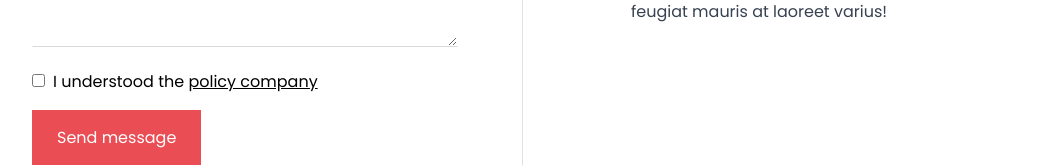
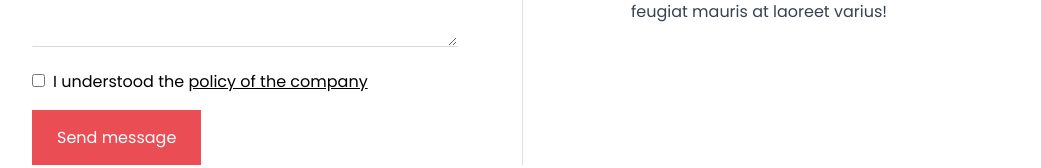
Before and after one commit to nastiko/react-form, a React (Create React App) app: page / in a window 1280 px wide. Shown: the part 622-790 px from the top of the page, without its empty margins (117-1158 px from the left). Built offline with nearby package versions, Linux system fonts and the light colour scheme; the HTML template or start-up script is replaced by a standard one.

Commit message:
added href via props, changed text for the link

```diff
--- a/src/App.js
+++ b/src/App.js
@@ -9,7 +9,7 @@ export default function App() {
             <div className="max-w-screen-xl mx-auto py-[112px]">
                 <Header />
                 <div className="max-w-screen-lg grid grid-cols-1 md:grid-cols-2 grid-rows-1 items-center gap-y-8 px-5 mx-auto">
-                    <Form />
+                    <Form src="https://anastasia.grinkevi.ch/" />
                     <Info />
                 </div>
             </div>
--- a/src/components/Form.js
+++ b/src/components/Form.js
@@ -3,7 +3,8 @@ import { useForm } from "react-hook-form";
 import { yupResolver } from "@hookform/resolvers/yup";
 import * as yup from "yup";
 
-export default function Form() {
+export default function Form(props) {
+    console.log(props);
     const schema = yup.object().shape({
         firstName: yup.string().required("First name is required"),
         lastName: yup.string().required("Last name is required"),
@@ -96,7 +97,7 @@ export default function Form() {
                         type="checkbox"
                         {...register("agreeTerms")}
                     />
-                    <label>I understood the <a className="underline" href="#">policy company</a></label>
+                    <label>I understood the <a className="underline" href={props.src}>policy of the company</a></label>
                     <p className="text-[12px] text-[#ff3860]">{errors.agreeTerms?.message}</p>
                 </div>
                 <button type="submit" className="w-max h-[55px] bg-[#eb4d55] text-[16px] leading-[24px] text-[#ffffff] font-normal border-[1px] border-[#eb4d55] transition-all py-2 px-6 hover:bg-[#e72b34] hover:border-[#e61f29]">Send message</button>
```
